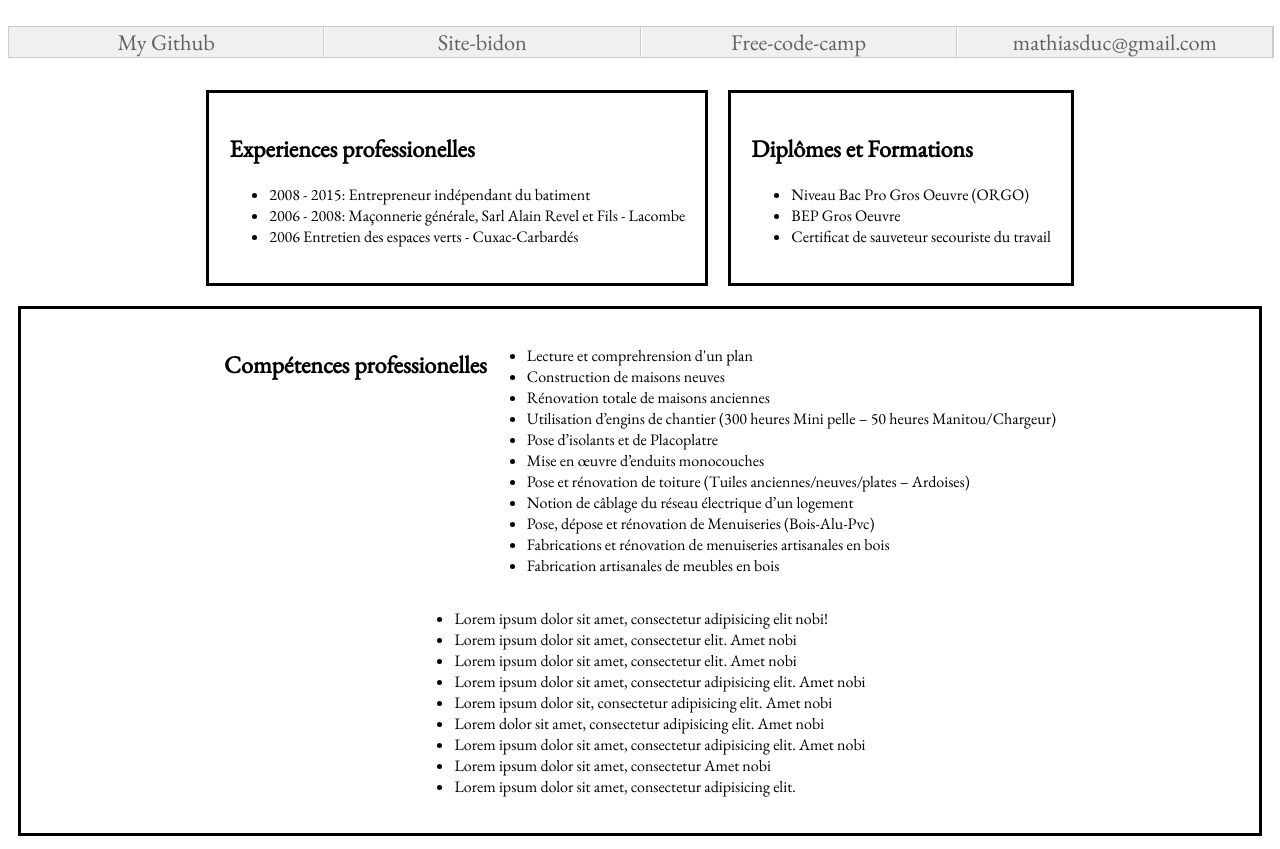
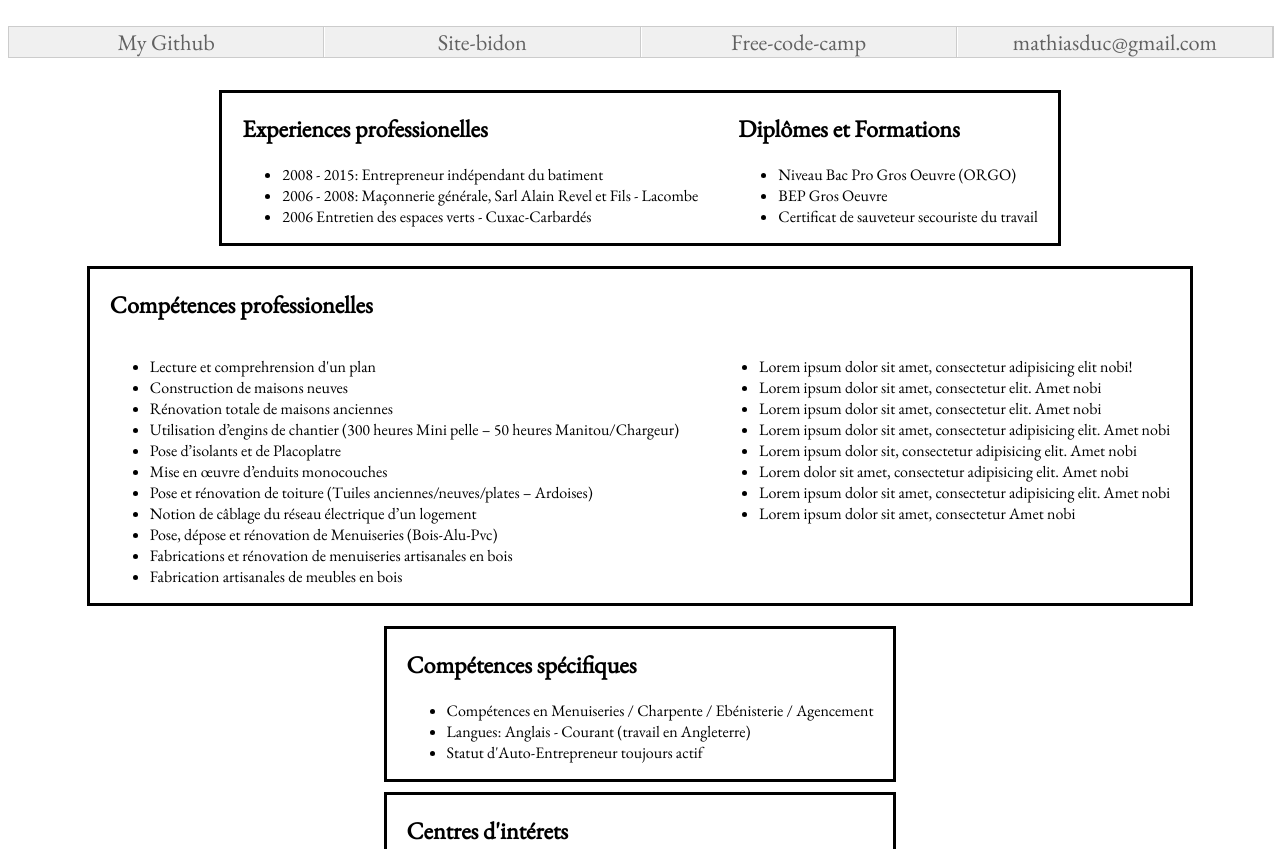
Before and after one commit to Mathiasduc/simplon.co, a plain HTML site: page projet_cv/index.html in a window 1280 px wide. Shown: the part 273-1122 px from the top of the page. Drawn offline with nearby package versions, Linux system fonts and the light colour scheme.

Commit message:
Retweak the boxes of the main body
Trying to make if more "spacious"
WIP

```diff
--- a/projet_cv/index.html
+++ b/projet_cv/index.html
@@ -10,7 +10,6 @@
 </head>
 
 <body>
-
 	<div class="head">
 		<div class="title">
 			<h1><span>Ducancel Mathias</span> <span>Web Dev Junior</span></h1>
@@ -38,8 +37,9 @@
 		<a href="mailto:mathiasduc@gmail.com">mathiasduc@gmail.com</a>
 	</div>
 
-	<div class="exp-degrees-block">
-		<div class="exp block">
+	<div class="main">
+	<div class="exp-degrees block">
+		<div class="exp">
 			<h2>Experiences professionelles</h2>
 			<ul>
 				<li>2008 - 2015: Entrepreneur indépendant du batiment</li>
@@ -47,7 +47,7 @@
 					<li>2006 Entretien des espaces verts - Cuxac-Carbardés</li>
 				</ul>
 			</div>
-		<div class="degrees block">
+			<div class="degrees">
 				<h2>Diplômes et Formations</h2>
 				<ul>
 					<li>Niveau Bac Pro Gros Oeuvre (ORGO)</li>
@@ -59,6 +59,7 @@
 
 		<div class="skills block">
 			<h2>Compétences professionelles</h2>
+			<div class="colls">
 				<div class="col-left">
 					<ul>
 						<li>Lecture et comprehrension d'un plan</li>
@@ -84,8 +85,8 @@
 					<li>Lorem  dolor sit amet, consectetur adipisicing elit. Amet nobi</li>
 					<li>Lorem ipsum dolor sit amet, consectetur adipisicing elit. Amet nobi</li>
 					<li>Lorem ipsum dolor sit amet, consectetur Amet nobi</li>
-				<li>Lorem ipsum dolor sit amet, consectetur adipisicing elit. </li>
 				</ul>
+			</div>
 		</div>
 	</div>
 
@@ -108,6 +109,6 @@
 			</ul>
 		</div>
 	</div>
-
+</div>
 </body>
 </html>
--- a/projet_cv/pimp.css
+++ b/projet_cv/pimp.css
@@ -83,22 +83,42 @@ justify-content: center;
 	border-right: none;
 }
 
-.exp-degrees-block, .other-interest-block, .skills {
+.main {
 	display: flex;
-	flex-wrap: wrap;
-	justify-content: center;
+	flex-direction: column;
+	max-width: 1200px;
+	align-items: center;
+	margin: 0 auto 0 auto;
+
+}
+
+.exp-degrees{
+	display: flex;
 }
 
 .block {
 	border: solid;
 	margin: 10px;
-	padding: 20px;
+	padding: 0 20px 0 20px;
 }
 
-.col-left {
-	box-sizing: border-box;
+
+/* .skills {
+	margin: 0 auto 0 auto;
+} */
+
+.colls {
+	display: flex;
+	flex-direction: row;
+	justify-content: space-between;
+	flex-wrap: nowrap;
 }
 
-.col-right {
-	box-sizing: border-box;
+.col-left , .exp {
+	padding-right: 20px;
+/* 	border-right: 2px solid #ccc; */
 }
+
+.col-right, .degrees	{
+	padding-left: 20px;
+}
```
Lines whose indentation alone changed are shown as unchanged.
